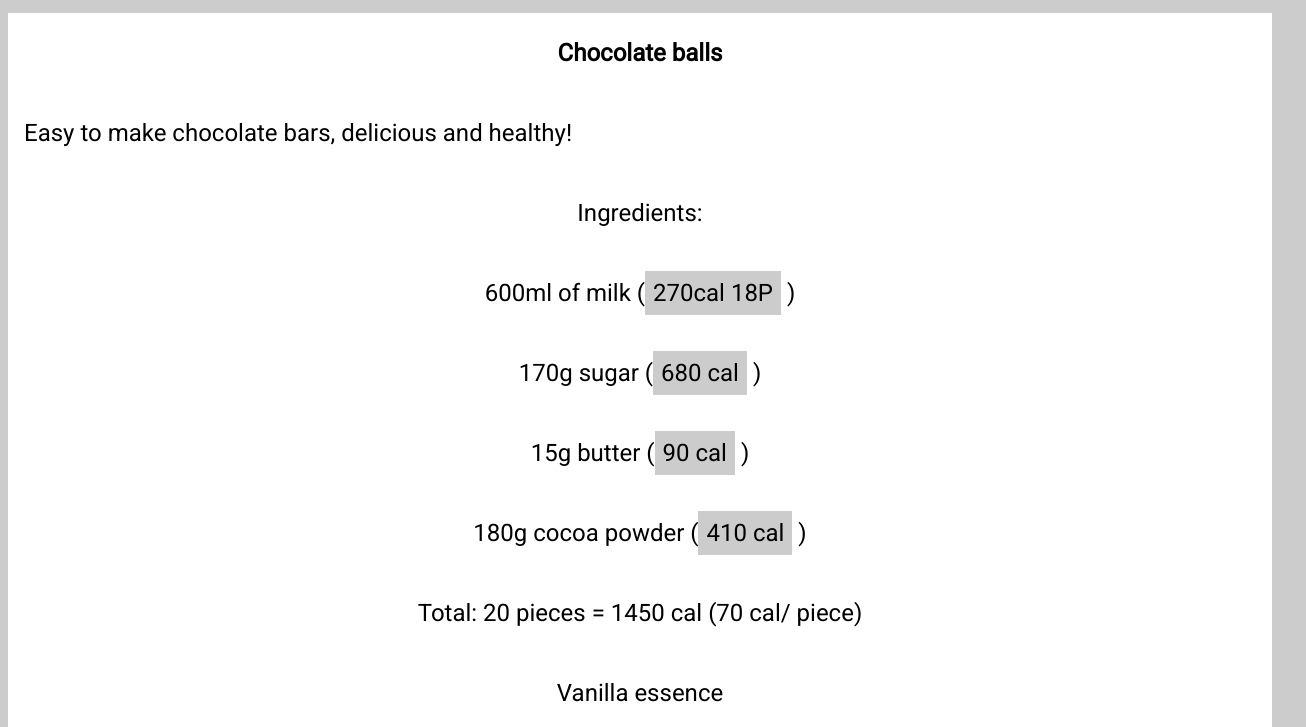
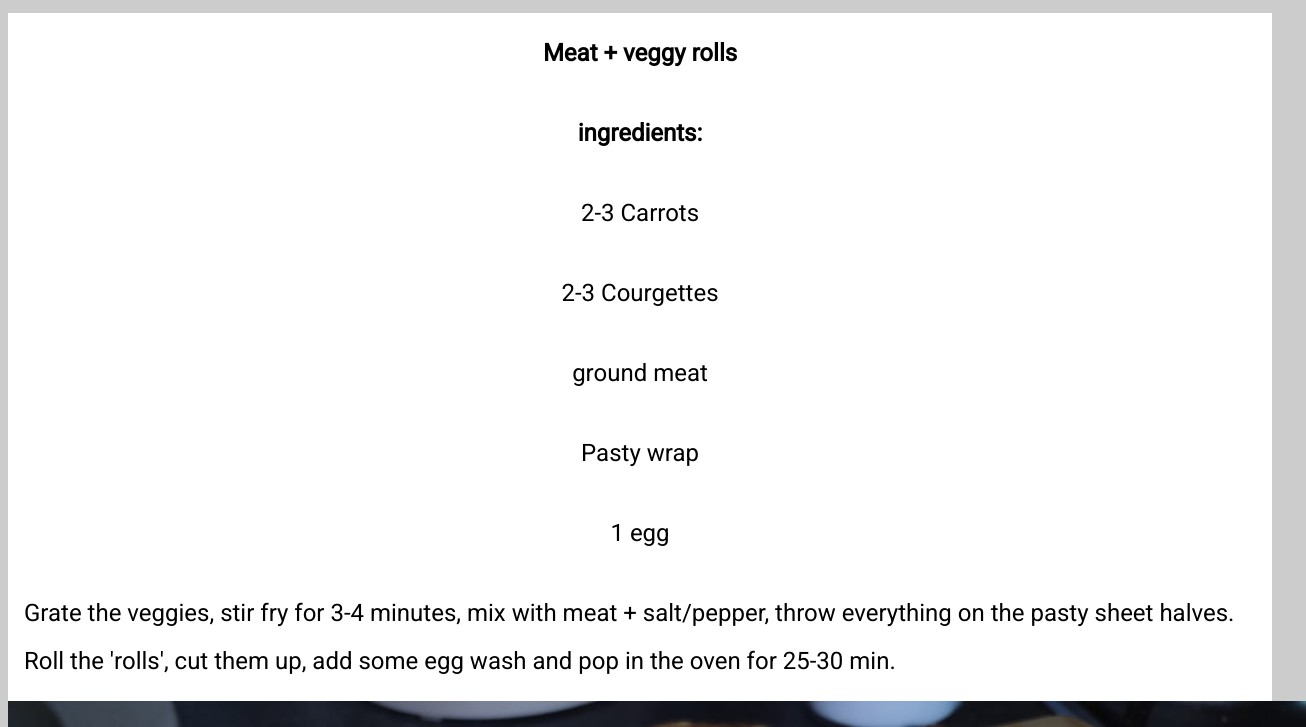
Before and after one commit to StanciuDragosIoan/recipes, a plain HTML site: page index.html in a window 1280 px wide. Shown: the part 289-1016 px from the top of the page, 1306 px wide, since content can reach past the window. Drawn offline with Linux system fonts and the light colour scheme.

Commit message:
add new recipe;

```diff
--- a/index.html
+++ b/index.html
@@ -16,6 +16,37 @@
 
   <input oninput="filter()" class="search" type="text" placeholder="search stuff &#128526;">
   <div class="note">
+    <p class="text center bold">
+      Meat + veggy rolls
+    </p>
+    <p class="text center bold">
+      ingredients:
+    </p>
+    <p class="text center ">
+      2-3 Carrots
+    </p>
+    <p class="text center ">
+      2-3 Courgettes
+    </p>
+    <p class="text center">
+      ground meat
+    </p>
+    <p class="text center">
+      Pasty wrap
+    </p>
+    <p class="text center">
+      1 egg
+    </p>
+    <p class="text">
+      Grate the veggies, stir fry for 3-4 minutes, mix with meat + salt/pepper, throw everything on the pasty sheet
+      halves.
+      Roll the 'rolls', cut them up, add some egg wash and pop in the oven for 25-30 min.
+    </p>
+
+    <img src="./assets/img/meat_veg_rolls.jpeg" alt="meat rolls" class="devPic">
+  </div>
+
+  </div class="note">
   <p class="text center bold">
     Chocolate balls
   </p>
```
Also changed, not shown: assets/img/meat_veg_rolls.jpeg (added). Lines whose indentation alone changed are shown as unchanged.
